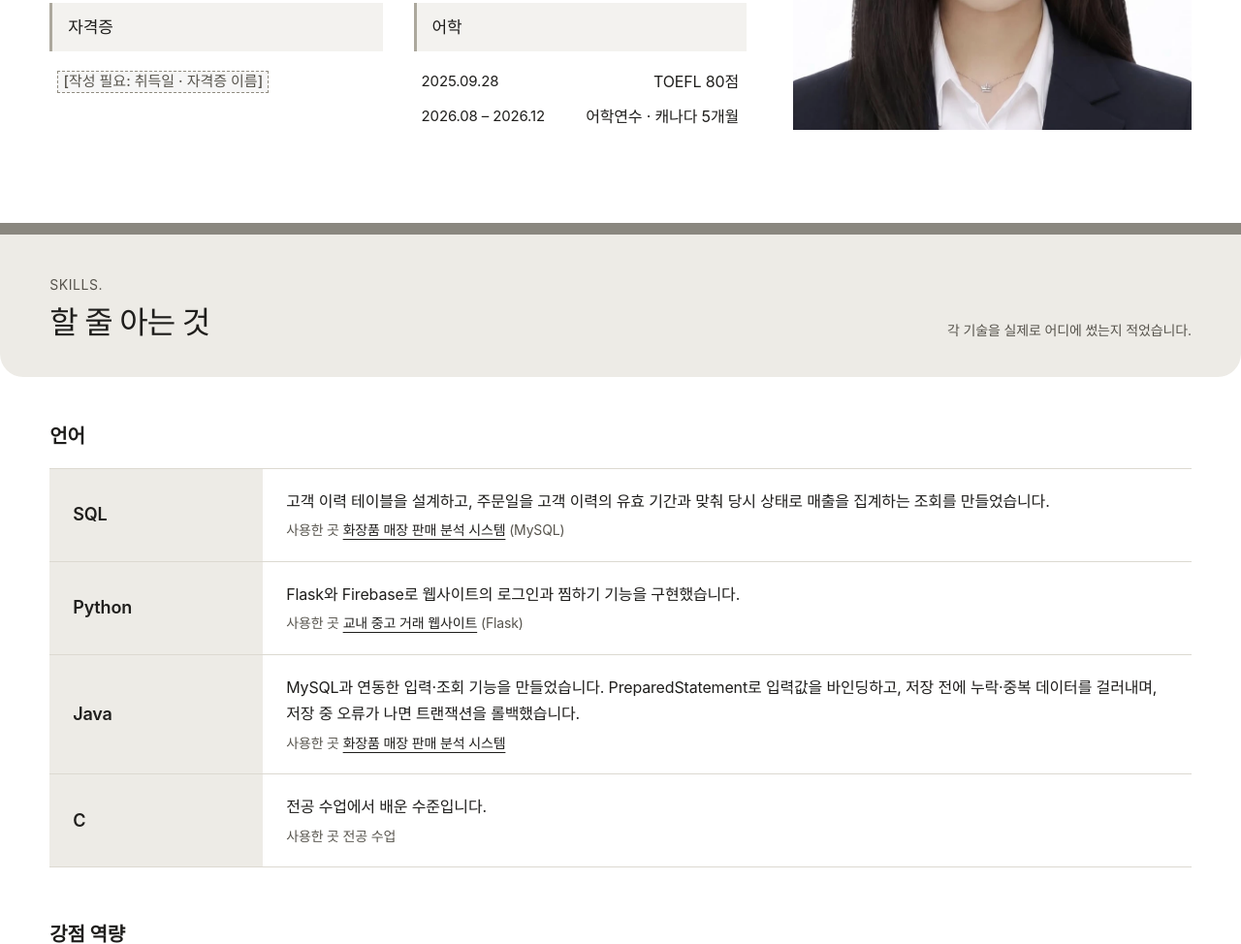
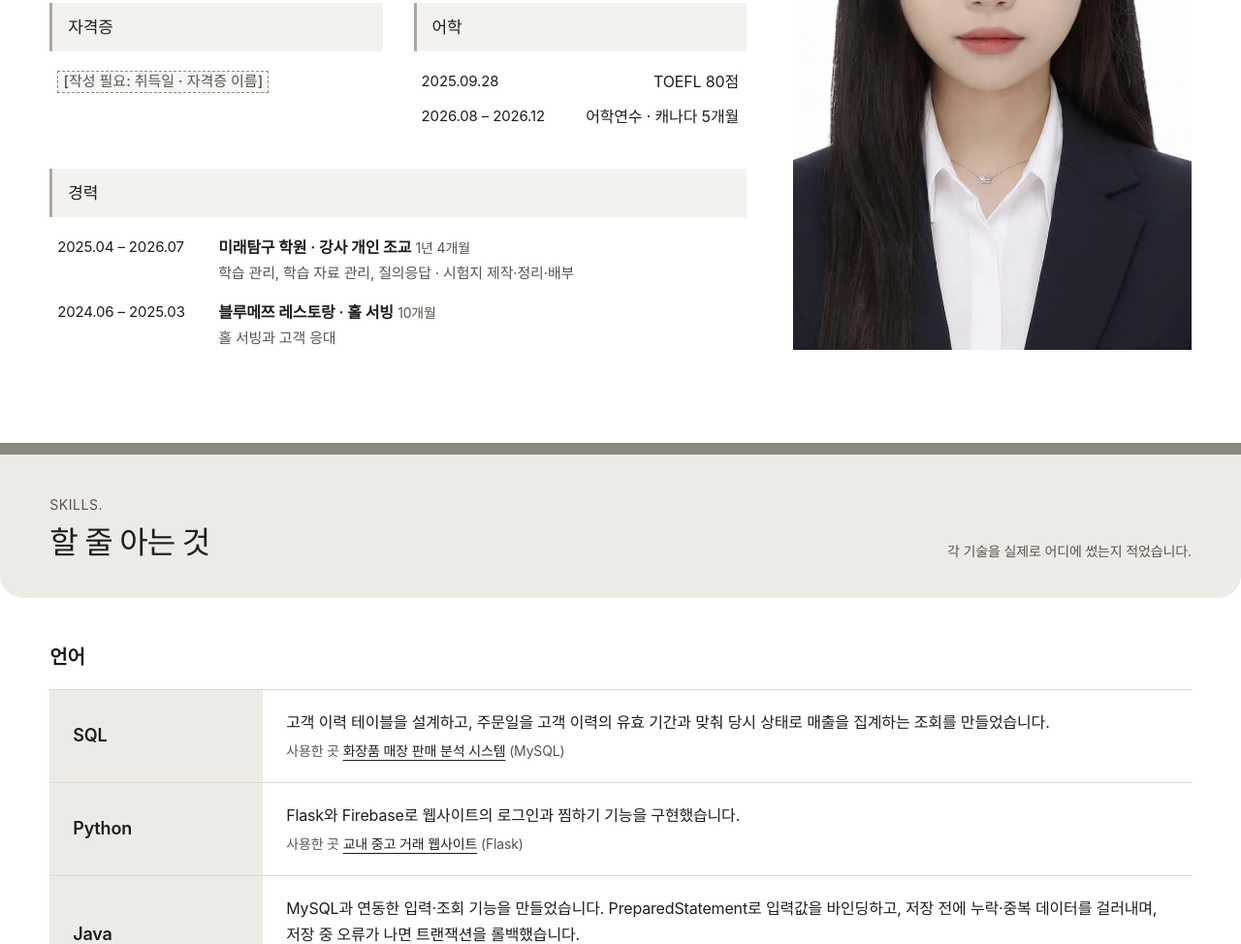
Before and after one commit to seryung0114/PortfolioWebsite, a plain HTML site: page index.html in a window 1280 px wide. Shown: the part 1946-2920 px from the top of the page at 97% size. Drawn offline with Linux system fonts and the light colour scheme; a web font is replaced by a local one.

Commit message:
자기소개에 경력 블록 추가
- 2025.04 – 2026.07 미래탐구 학원 · 강사 개인 조교 (학습·자료 관리, 질의응답, 시험지 제작·정리·배부)
- 2024.06 – 2025.03 블루메쯔 레스토랑 · 홀 서빙
- 두 칸을 가로로 차지하는 블록, 휴대폰에서는 기간 아래에 내용

Co-Authored-By: Claude Opus 5.5 <noreply@anthropic.com>
Claude-Session: https://claude.ai/code/session_01CPMB5RBGDjcvr2gRGhn2Nj

```diff
--- a/css/style.css
+++ b/css/style.css
@@ -586,6 +586,36 @@ a {
   overflow-wrap: anywhere; /* 긴 이메일 주소도 칸 안에서 줄바꿈 */
 }
 
+/* 경력 블록: 두 칸을 가로로 모두 차지 */
+.info-block-wide {
+  grid-column: 1 / -1;
+}
+
+/* 경력 행: 왼쪽 기간 + 오른쪽 "곳 · 역할"과 하는 일 (왼쪽 정렬) */
+.kv-career {
+  gap: 14px;
+}
+
+.kv-career > div {
+  display: grid;
+  grid-template-columns: 150px minmax(0, 1fr);
+  gap: 16px;
+}
+
+.kv-career dd {
+  text-align: left;
+}
+
+.kv-career strong {
+  font-weight: 600;
+}
+
+.career-desc {
+  display: block;
+  color: var(--muted);
+  font-size: 15px;
+}
+
 /* 프로필 사진 틀: 왼쪽 글 높이만큼 늘어남 */
 .intro-photo-wrap {
   position: relative;
@@ -1114,6 +1144,12 @@ a {
     grid-template-columns: 1fr;
   }
 
+  /* 경력 행: 기간 아래에 내용 */
+  .kv-career > div {
+    grid-template-columns: 1fr;
+    gap: 2px;
+  }
+
   .skill-table > div {
     grid-template-columns: 1fr;
   }
--- a/index.html
+++ b/index.html
@@ -217,6 +217,27 @@
                 </div>
               </dl>
             </div>
+
+            <!-- 경력: 가로로 넓은 블록. 최근 경력이 위로, 행 하나 = 경력 하나 -->
+            <div class="info-block info-block-wide">
+              <h3 class="block-title">경력</h3>
+              <dl class="kv kv-career">
+                <div>
+                  <dt>2025.04 – 2026.07</dt>
+                  <dd>
+                    <strong>미래탐구 학원 · 강사 개인 조교</strong> <span class="muted-sm">1년 4개월</span>
+                    <span class="career-desc">학습 관리, 학습 자료 관리, 질의응답 · 시험지 제작·정리·배부</span>
+                  </dd>
+                </div>
+                <div>
+                  <dt>2024.06 – 2025.03</dt>
+                  <dd>
+                    <strong>블루메쯔 레스토랑 · 홀 서빙</strong> <span class="muted-sm">10개월</span>
+                    <span class="career-desc">홀 서빙과 고객 응대</span>
+                  </dd>
+                </div>
+              </dl>
+            </div>
           </div>
         </div>
 
```
